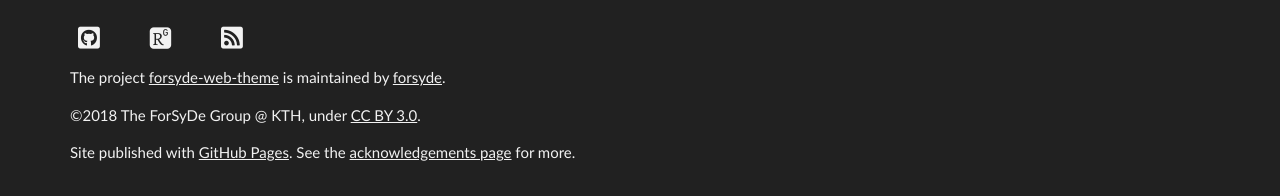
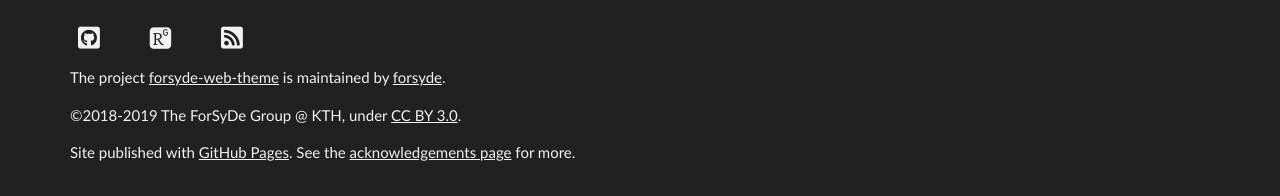
Before and after one commit to forsyde/forsyde-web-theme, a Jekyll site: the page built from assets/pages/acknowledgements.md, in a window 1280 px wide and 900 px high, scrolled down 67 px. Shown: the part 701-897 px from the top of the window. Built offline with Jekyll 4.4.1, drawn with Linux system fonts in a browser that asks for light colours; nearby versions of some CDN libraries; some web fonts are replaced.

Commit message:
updated copyright year

```diff
--- a/_includes/footer.html
+++ b/_includes/footer.html
@@ -13,6 +13,6 @@
   {% if site.github.is_project_page %}
   <p class="copyright">The project <a href="{{ site.github.repository_url }}">{{ site.github.repository_name }}</a> is maintained by <a href="{{ site.maintainer.url | default: site.github.owner_url }}">{{ site.maintainer.name | default: site.github.owner_name }}</a>.</p>
   {% endif %}
-  <p class="copyright">&#169;2018 The ForSyDe Group @ KTH, under <a href="http://creativecommons.org/licenses/by/3.0/">CC BY 3.0</a>.</p>
+  <p class="copyright">&#169;2018-2019 The ForSyDe Group @ KTH, under <a href="http://creativecommons.org/licenses/by/3.0/">CC BY 3.0</a>.</p>
   <p>Site published with <a href="https://pages.github.com">GitHub Pages</a>. See the <a href="/acknowledgements.html">acknowledgements page</a> for more.</p>
 </footer>
```
